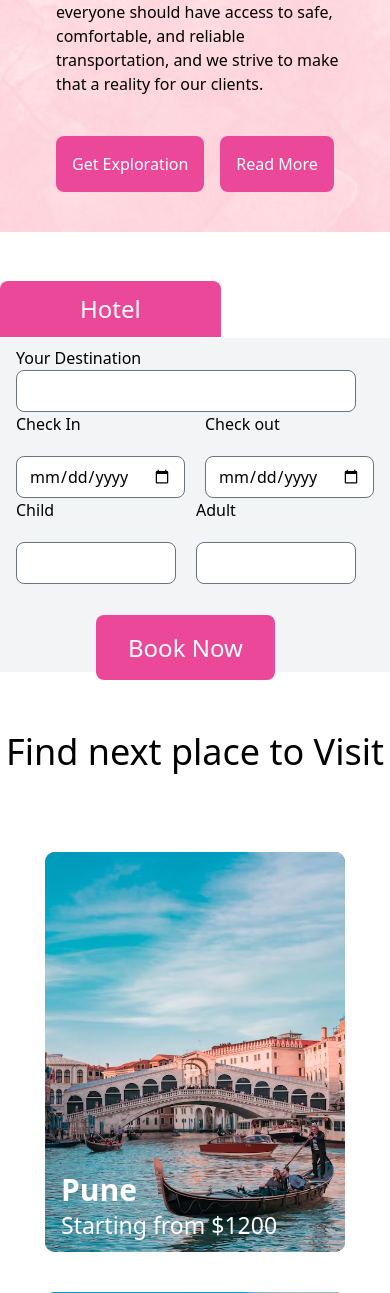
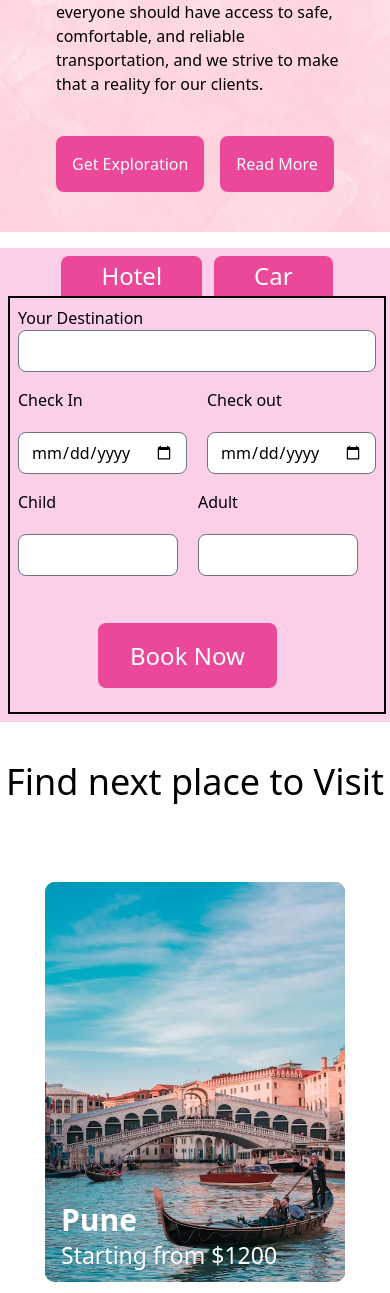
Before and after one commit to ErfanAalam/Car-Rental, a Flask app: page / in a window 390 px wide. Shown: the part 692-1985 px from the top of the page. Run offline with Flask 3, Linux system fonts and the light colour scheme; some libraries are stand-ins or nearby versions.

Commit message:
index updated

```diff
--- a/templates/index.html
+++ b/templates/index.html
@@ -4,7 +4,7 @@
 <!-- Component of Section 1 -->
 
 <div>
-    <main class="main flex p-10 h-[100vh] justify-between relative mt-20 md:flex-row flex-col-reverse">
+    <main class="main flex md:h-[70vh] h-[100vh] p-10 justify-between mt-20 md:flex-row flex-col-reverse">
         <div class="left flex flex-col justify-center gap-10 md:pl-20 pl-4 md:w-[40vw]">
             <h1 class="text-5xl font-bold">Welcome to Shree Shrinivas Travels!</h1>
             <p>
@@ -19,22 +19,28 @@
             </div>
         </div>
         <div class="right">
-            <img class="w-[800px] md:pt-32 mix-blend-multiply" src="/static/assests/sectio1-img.png" alt="" />
+            <img class="w-[800px] mix-blend-multiply" src="/static/assests/sectio1-img.png" alt="" />
         </div>
+
+    </main>
+</div>
+
 <div
-            class="form absolute md:p-8 bg-gray-100 flex justify-center bottom-[-440px] md:bottom-[-120px] md:left-60 left-0 md:ml-0 md:mr-0 p-2 md:w-[80%] w-[100%]">
+class="form md:p-8 bg-pink-200 flex flex-col flex-wrap md:justify-center items-center mt-4 md:ml-0 md:mr-0 p-2 ">
+<div class="flex gap-3 justify-start">
     <div
-                class="hotel p-3 rounded-t-lg bg-pink-500 absolute top-[-57px] left-0 px-20 text-white text-2xl cursor-pointer active:bg-pink-700 hover:bg-pink-700">
+    class="hotel md:p-3 p-1 rounded-t-lg bg-pink-500  md:px-20 px-10 text-white text-2xl cursor-pointer active:bg-pink-700 hover:bg-pink-700">
     Hotel
 </div>
 <div
-                class="hotel p-3 rounded-t-lg bg-pink-500 absolute top-[-57px] left-[220px] px-20 text-white text-2xl cursor-pointer active:bg-pink-700 hover:bg-pink-700 md:flex hidden">
+    class="hotel md:p-3 p-1 rounded-t-lg bg-pink-500  left-[220px] md:px-20 px-10 text-white text-2xl cursor-pointer active:bg-pink-700 hover:bg-pink-700 md:flex">
     Car
 </div>
-            <form action="#" class="md:flex gap-4">
+</div>
+<form action="#" class="flex gap-4 flex-col md:flex-row flex-wrap justify-center md:w-[80%] border-2 md:p-10 pb-10 p-2 border-black">
     <div class="flex flex-col md:gap-5">
         <label for="Destination">Your Destination</label>
-                    <input type="text" name="" id="Destination" class="rounded-lg outline-none md:w-56 w-[340px]" />
+        <input type="text" name="" id="Destination" class="rounded-lg outline-none md:w-56 w-[100%]" />
     </div>
 
     <div class="flex gap-5">
@@ -68,13 +74,11 @@
     </div>
 </form>
 </div>
-    </main>
-</div>
 
 <!-- Component for section 2 -->
 
 <div>
-    <div class="md:px-96 md:pt-32 pt-[500px] text-center md:mb-40 mb-10 flex flex-col">
+    <div class="md:px-96 md:pt-32 text-center md:mb-40 mb-10 mt-10 flex flex-col">
         <div class="heading">
             <h2 class="md:text-7xl text-4xl font-[500]">Find next place to Visit</h2>
         </div>
```
Lines whose indentation alone changed are shown as unchanged.
